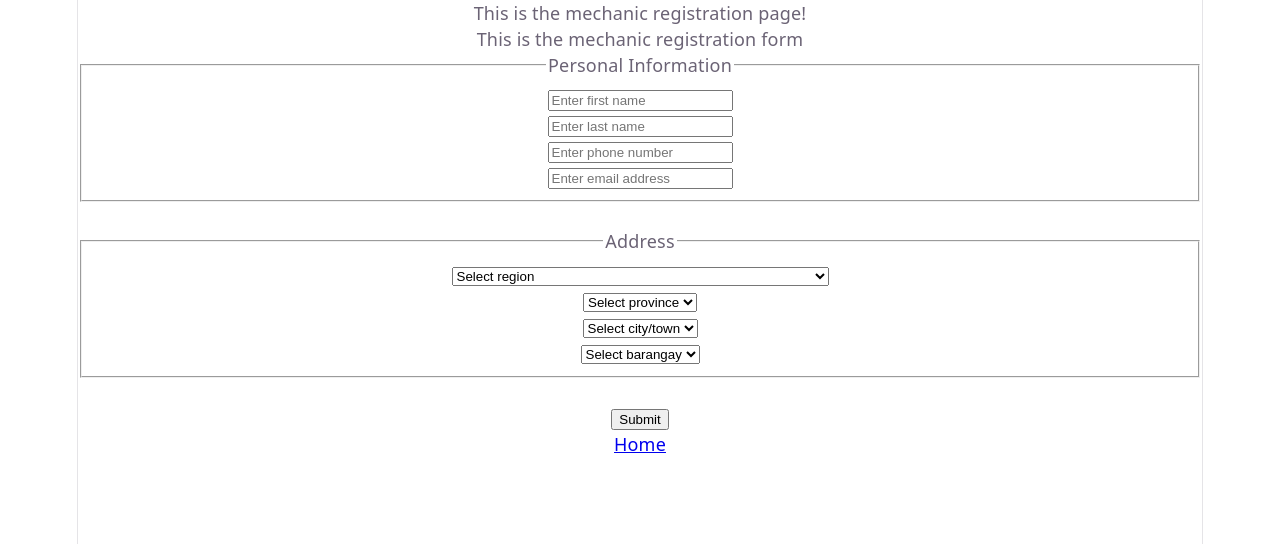
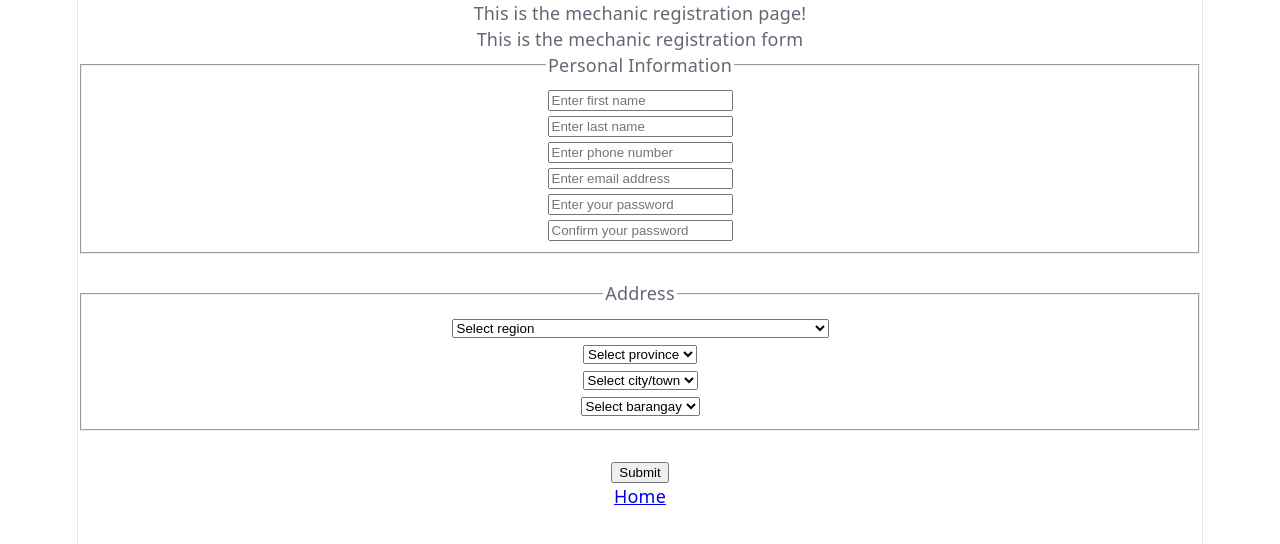
Before and after one commit to jakevergara97-hub/mechanicko_two, a React (Vite) app in the folder frontend/: page /mechanicsignup in a window 1280 px wide. Shown: the top 544 px of the page. Built offline with nearby package versions, Linux system fonts and the light colour scheme.

Commit message:
Implemented password and confirm password input fields in the mechanic registration page.

```diff
--- a/frontend/src/components/mechanic_registration/MechanicRegistrationForm.jsx
+++ b/frontend/src/components/mechanic_registration/MechanicRegistrationForm.jsx
@@ -17,12 +17,15 @@ export function MechanicRegistrationForm() {
     const [barangays, setBarangays] = useState([]);
 
     const [emailError, setEmailError] = useState('');
+    const [confirmPasswordError, setConfirmPasswordError] = useState('');
 
     const initialFormState = {
         firstName: '',
         lastName: '',
         phoneNumber: '',
         email: '',
+        password: '',
+        confirmPassword: '',
 
         region: '',
         province: '',
@@ -48,6 +51,20 @@ export function MechanicRegistrationForm() {
             }
         }
 
+        if(name === 'confirmPassword' && touched.confirmPassword) {
+            validateConfirmPassword(value);
+
+            if(!confirmPasswordError) {
+                setFormData((prevData) => {
+                    return {
+                        ...prevData,
+                        [name]: value,
+                    }
+                });
+            }
+
+        }
+
         setFormData((prevData) => {
             return {
                 ...prevData,
@@ -65,6 +82,14 @@ export function MechanicRegistrationForm() {
             setEmailError('Please enter a valid email address');
         } else {
             setEmailError('');
+        }
+    }
+
+    const validateConfirmPassword = (value) => {
+        if(value !== formData.password) {
+            setConfirmPasswordError('Passwords are not the same')
+        } else {
+            setConfirmPasswordError('');
         }
     }
 
@@ -234,7 +259,7 @@ export function MechanicRegistrationForm() {
     return (
         <div>
             <p>This is the mechanic registration form</p>
-            <form onSubmit={handleSubmit}>
+            <form onSubmit={handleSubmit} autoComplete="off">
                 <fieldset>
                     <legend>Personal Information</legend>
                     <PersonalInformation
@@ -244,6 +269,7 @@ export function MechanicRegistrationForm() {
                         touched={touched}
                         setTouched={setTouched}
                         emailError={emailError}
+                        confirmPasswordError={confirmPasswordError}
                     />
                 </fieldset>
 
--- a/frontend/src/components/mechanic_registration/PersonalInformation.jsx
+++ b/frontend/src/components/mechanic_registration/PersonalInformation.jsx
@@ -4,7 +4,8 @@ export function PersonalInformation({
                                     setFormData,
                                     touched,
                                     setTouched,
-                                    emailError
+                                    emailError,
+                                    confirmPasswordError
                                     }) {
 
     return (
@@ -76,6 +77,7 @@ export function PersonalInformation({
                 id="mechanic-email"
                 type="email"
                 name="email"
+                // autoComplete="username"
                 value={formData.email}
                 onChange={handleChange}
 
@@ -85,15 +87,63 @@ export function PersonalInformation({
                     })}
 
                 placeholder="Enter email address"
+                required
             />
-            {emailError
-                && (<p style={{color:"red"}}>{emailError}</p>)
-            }
 
             {touched.email && !formData.email
                 && (<p style={{color:"red"}}>Please enter your email addess</p>)
             }
 
+            {emailError
+                && (<p style={{color:"red"}}>{emailError}</p>)
+            }
+
+            <br />
+
+            <input
+                id="mechanic-password"
+                type="password"
+                name="password"
+                // autoComplete="new-password"
+                value={formData.password}
+                onChange={handleChange}
+
+                onBlur={(e) => setTouched({
+                        ...touched,
+                        password: true,
+                    })}
+
+                placeholder="Enter your password"
+            />
+
+            {touched.password && !formData.password
+                && (<p style={{color:"red"}}>Please enter your password</p>)
+            }
+
+            <br />
+            <input
+                id="mechanic-confirm-password"
+                type="password"
+                name="confirmPassword"
+                value={formData.confirmPassword}
+                onChange={handleChange}
+                // autoComplete="new-password"
+                onBlur={(e) => setTouched({
+                        ...touched,
+                        confirmPassword: true
+                    })}
+
+                placeholder="Confirm your password"
+            />
+
+            {touched.confirmPassword && !formData.confirmPassword
+                && (<p style={{color:"red"}}>Please confirm your password</p>)
+            }
+
+            {confirmPasswordError
+                && (<p style={{color:"red"}}>{confirmPasswordError}</p>)
+            }
+
         </div>
     );
 }
```
Also changed, not shown: 1 other file (tests, documents, lock files or other folders).
